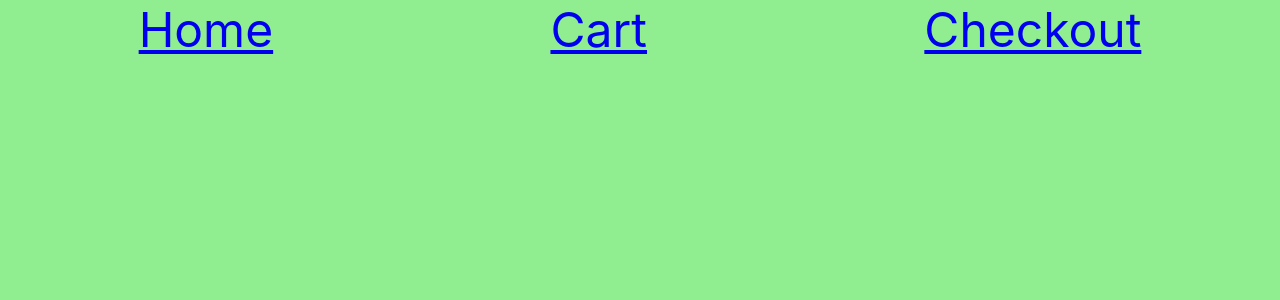
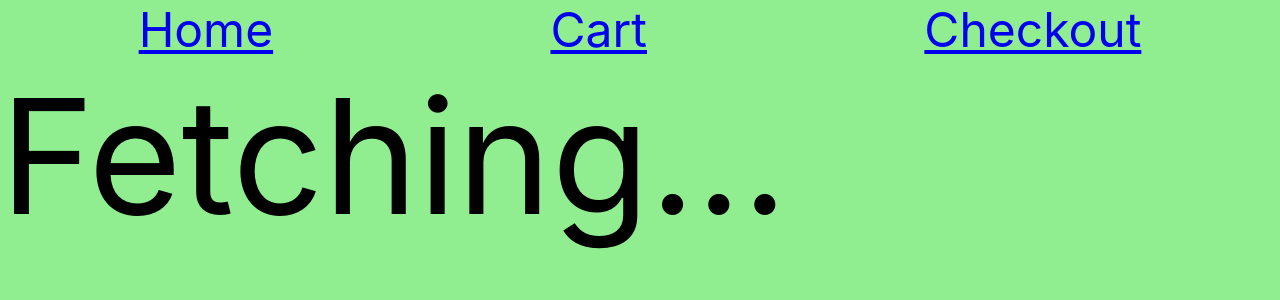
Before and after one commit to miltonhuynh/React-Store, a React (Create React App) app in the folder app/: page /React-Store/ProductDetails/1 in a window 1280 px wide. Shown: the top 300 px of the page. Built offline with nearby package versions, Linux system fonts and the light colour scheme; no server answers.

Commit message:
Styled cart, styled loading

```diff
--- a/app/src/App.css
+++ b/app/src/App.css
@@ -1,5 +1,9 @@
 * {
   background-color: lightgreen;
+}
+
+#Loading {
+  font-size: 10rem;
 }
 
 #Site_title {
--- a/app/src/Components/ProductDetails.js
+++ b/app/src/Components/ProductDetails.js
@@ -6,15 +6,18 @@ import { CartContext } from '../App';
 export default function ProductDetails() {
   const [Item, setItem] = useState(null);
   const [Quantity, setQuantity] = useState();
+  const [isLoading, setisLoading] = useState();
   let params = useParams();
 
   const {setCart} = useContext(CartContext);
 
   useEffect(() => {
+      setisLoading(true);
       const fetchData = async () => {
           const response = await fetch(`https://fakestoreapi.com/products/${params.id}`);
           const data = await response.json();
           setItem(data);
+          setisLoading(false);
       }
       fetchData();
   }, [params.id]);
@@ -25,9 +28,11 @@ export default function ProductDetails() {
     const title = Item.title;
     setCart(Cart => [...Cart, {title, Quantity}]);
 }
-
-  // Check if fetch has completed successfully before sending data to children
-  if(Item != null) {
+  if (isLoading == true) {
+    return (
+      <div id="Loading">Fetching...</div>
+    )
+  } else if(Item != null) {
     return (
       <>
       <Link to="/React-Store">Back</Link>
--- a/app/src/Components/ProductPage.js
+++ b/app/src/Components/ProductPage.js
@@ -20,7 +20,7 @@ export default function ProductPage() {
     // Check if fetch has completed successfully before sending data to children
     if(isLoading === true) {
       return (
-          <div id="Loading">Loading</div>
+          <div id="Loading">FETCHING...</div>
       )
     } else if(ProductsList != null) {
       return (
```
